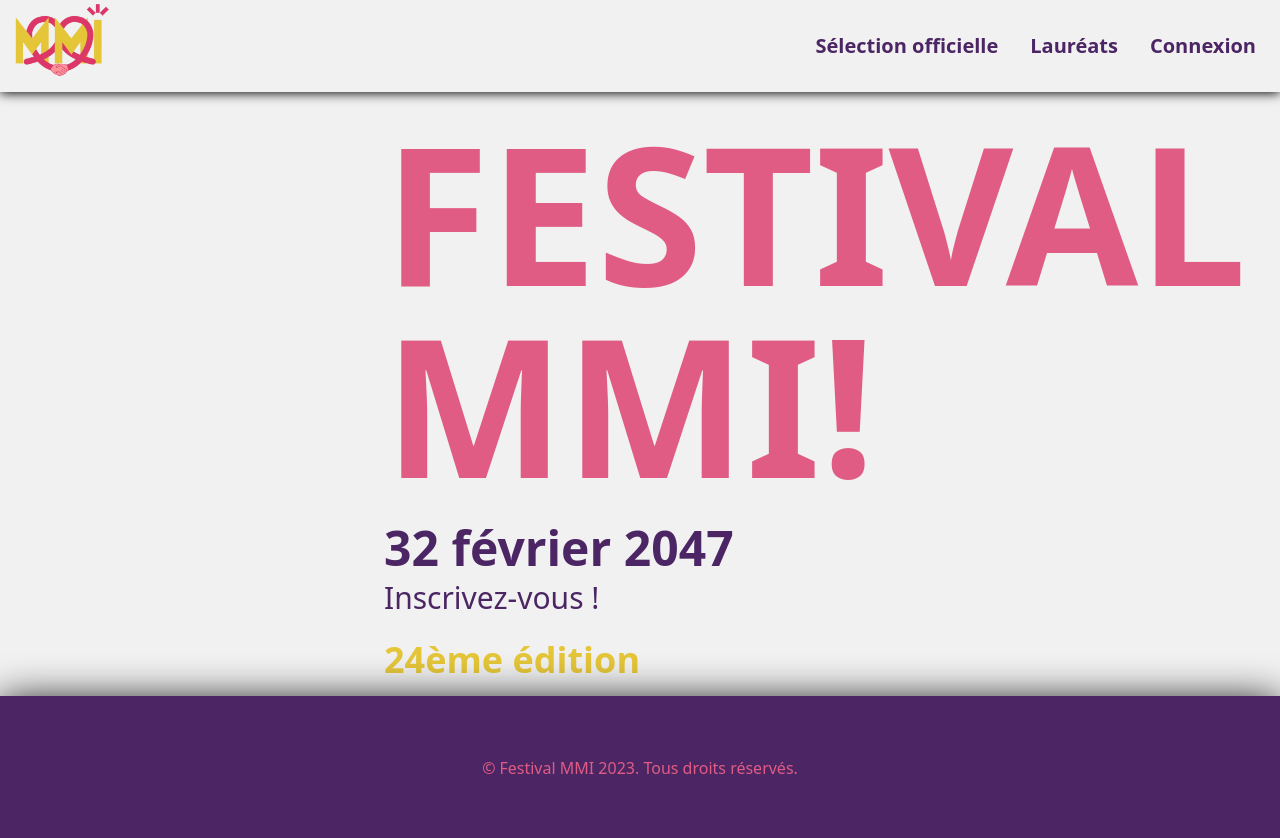
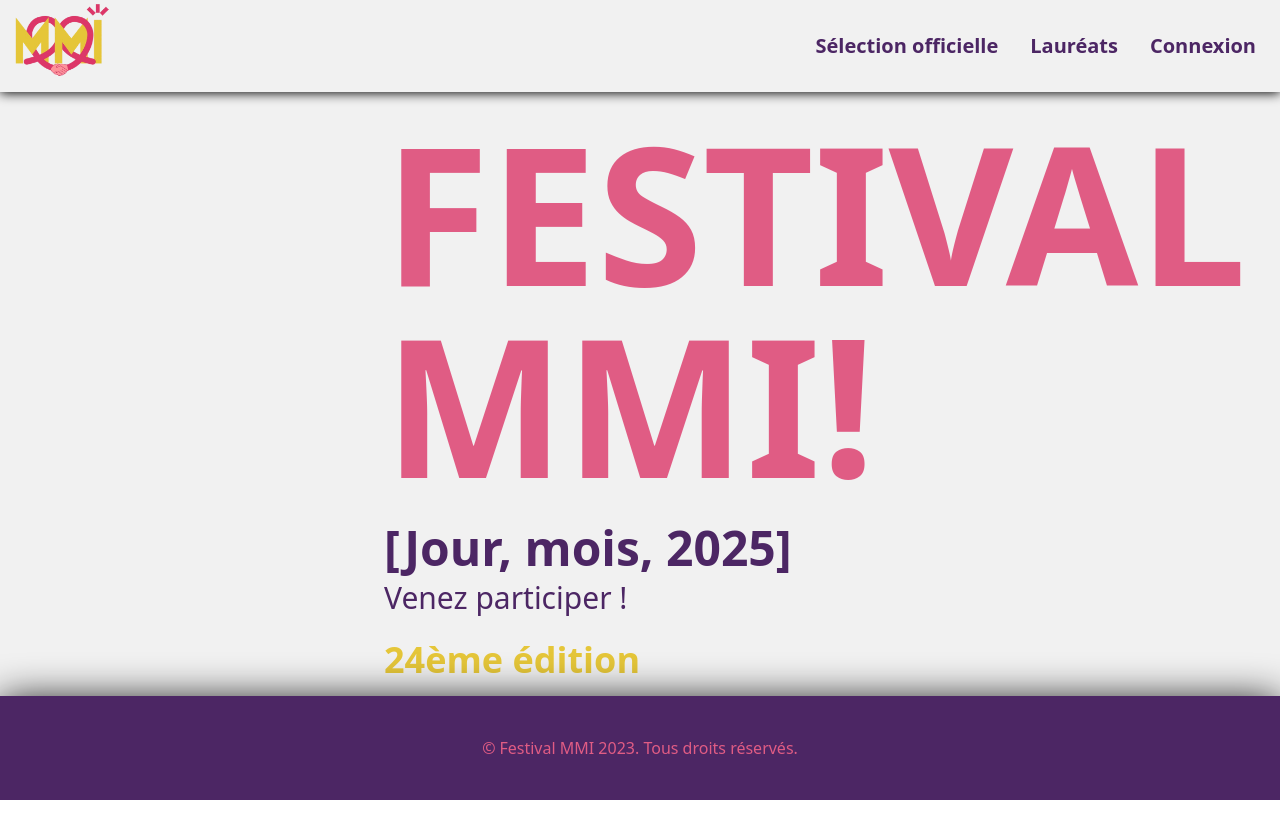
Before and after one commit to jpkamdem/festival-mmi, a React (Vite) app: page / in a window 1280 px wide. After the commit the page ends 800 px from the top, so only its background shows below. Built offline with nearby package versions, Linux system fonts and the light colour scheme.

Commit message:
légers fixes home & footer

```diff
--- a/src/components/Footer.jsx
+++ b/src/components/Footer.jsx
@@ -1,6 +1,6 @@
 export default function Footer() {
   return (
-    <footer className="h-36 bg-violet text-custom-rose drop-shadow-[0px_5px_20px_black] flex justify-center items-center">
+    <footer className="h-26 bg-violet text-custom-rose drop-shadow-[0px_5px_20px_black] flex justify-center items-center">
       <span className="before:mr-1 before:content-['©']">
         Festival MMI 2023. Tous droits réservés.
       </span>
--- a/src/pages/Home.jsx
+++ b/src/pages/Home.jsx
@@ -4,8 +4,8 @@ export default function Home() {
       <p className="uppercase py-6 leading-none text-[12em] text-custom-rose font-bold w-[40dvw]">
         festival mmi!
       </p>
-      <p className="text-5xl font-bold text-violet">32 février 2047</p>
-      <p className="py-2 text-3xl text-violet">Inscrivez-vous !</p>
+      <p className="text-5xl font-bold text-violet">[Jour, mois, 2025]</p>
+      <p className="py-2 text-3xl text-violet">Venez participer !</p>
       <p className="py-4 text-4xl font-bold text-custom-yellow">24ème édition</p>
     </div>
   );
```
